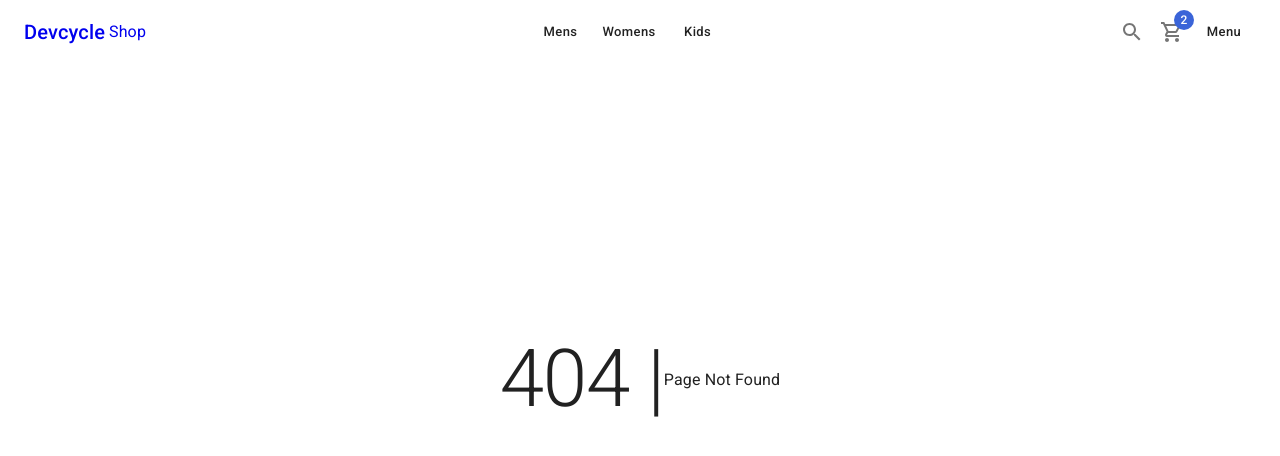
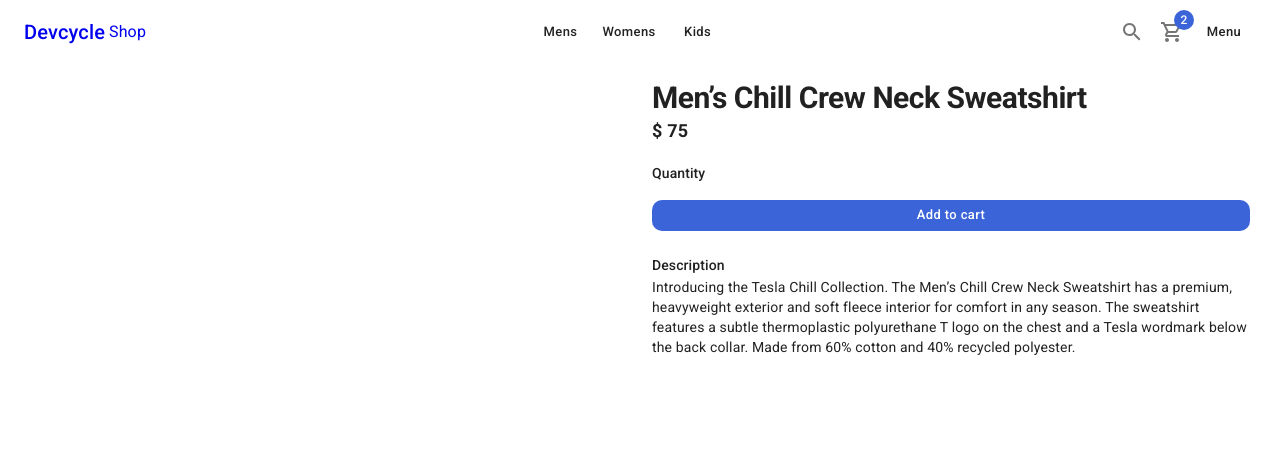
Before and after one commit to AlissonDavisAlmeida/next-store, a Next.js app: page /products/slug in a window 1280 px wide. Before the commit this address had no page. Shown: the top 456 px of the page. Built offline with nearby package versions, Linux system fonts and the light colour scheme.

Commit message:
mock product details page

```diff
--- /dev/null
+++ b/pages/products/slug.tsx
@@ -0,0 +1,45 @@
+import { Box, Button, Grid, Typography } from "@mui/material";
+import { ShopLAyout } from "../../components/layout";
+import { initialData } from "../../database/products"
+
+const product = initialData.products[0]
+
+function Slug() {
+    return (
+        <ShopLAyout
+            title={product.title}
+            pageDescription={product.description}
+        >
+            <Grid container spacing={3}>
+                <Grid item xs={12} md={6}>
+
+                </Grid>
+
+                <Grid item xs={12} md={6}>
+                    <Box display="flex" flexDirection={"column"}>
+
+
+                        <Typography variant="h1" component="h1">{product.title}</Typography>
+                        <Typography variant="subtitle1" component="h2">{`$ ${product.price}`}</Typography>
+
+                        <Box sx={{ my: 2 }}>
+                            <Typography variant="subtitle2">Quantity</Typography>
+                        </Box>
+
+                        <Button color="secondary" className="circular-btn">
+                            Add to cart
+                        </Button>
+
+                        <Box sx={{ mt: 3 }}>
+                            <Typography variant="subtitle2">Description</Typography>
+                            <Typography variant="body2">{product.description}</Typography>
+                        </Box>
+                    </Box>
+                </Grid>
+            </Grid>
+        </ShopLAyout>
+    );
+
+}
+
+export default Slug;
```
Also changed, not shown: components/layout/ui/SideMenu.tsx (+22 -2 lines), components/products/ProductCard.tsx (+28 -4 lines), styles/globals.css (+12 -7 lines).
